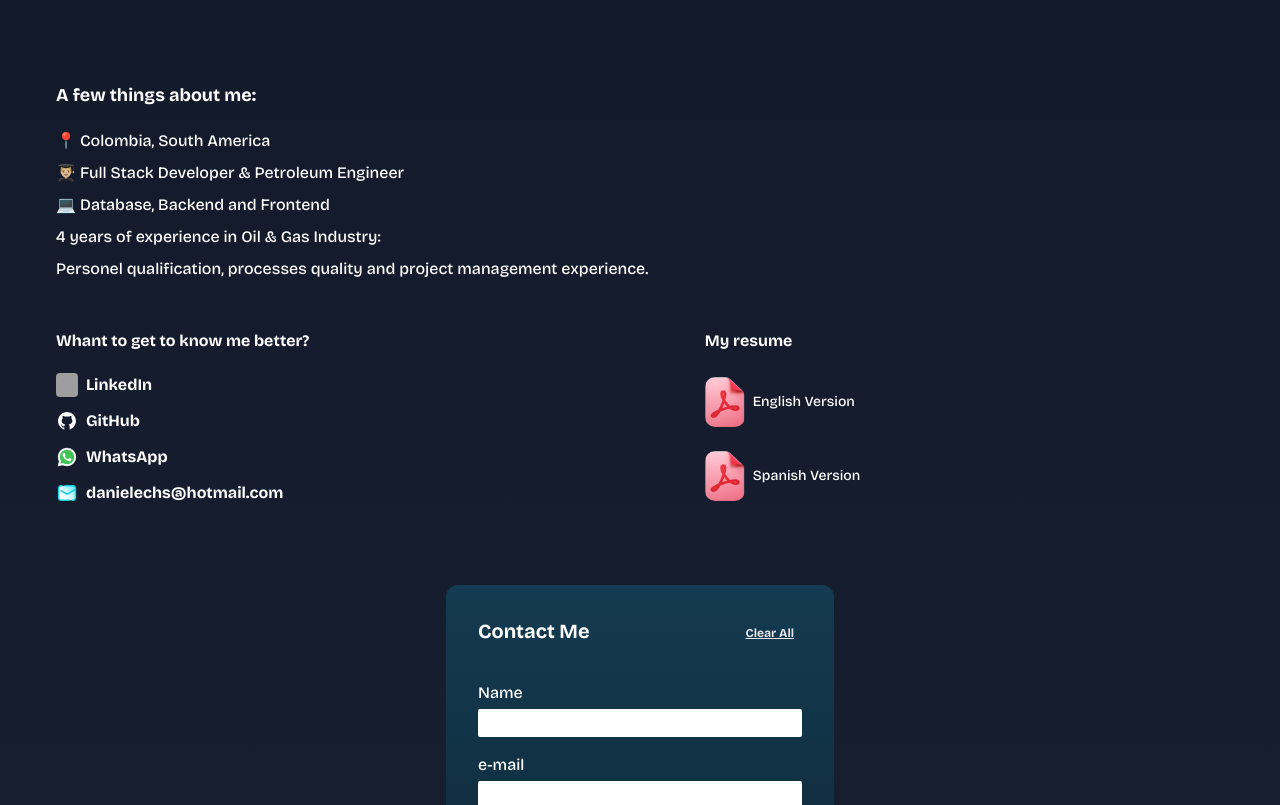
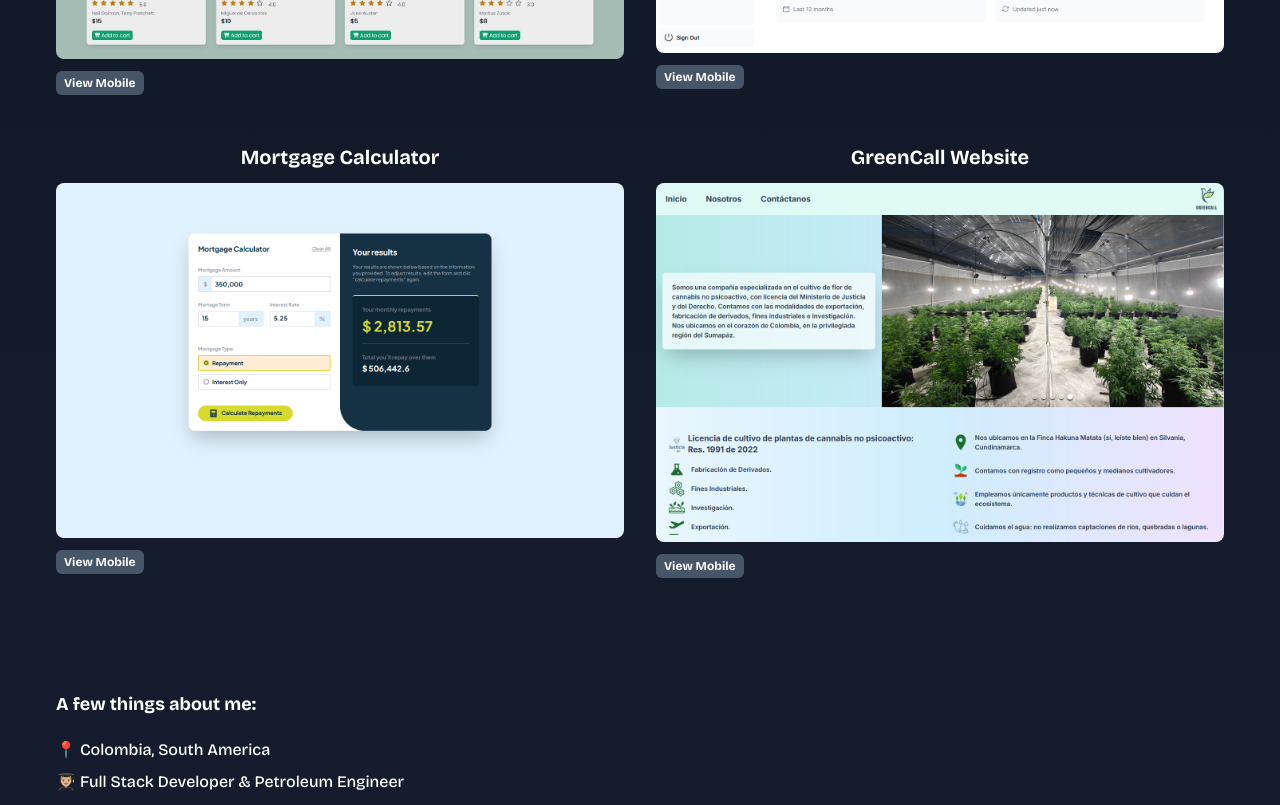
Before and after one commit to danielchavezs/portfolio, a Next.js app in the folder portfolio/: page / in a window 1280 px wide. Shown: the part 1180-1985 px from the top of the page. Built offline with nearby package versions, Linux system fonts and the light colour scheme; grey boxes are pictures that could not be loaded; a web font is replaced by a local one.

Commit message:
Added GreenCall project

```diff
--- a/portfolio/src/app/assets/seed.ts
+++ b/portfolio/src/app/assets/seed.ts
@@ -22,4 +22,11 @@ export const projects: ProjectsType = [
         description: "A simple mortgage calculator app developed in Next.js with features like conditional rendering to display results, error handling for incomplete fields, and a responsive design for desktop, tablet, and mobile devices. Key technologies include Next.js and Tailwind CSS.",
         href: "https://mortage-calculator-swart.vercel.app/"
     },
+    {
+        id: 4,
+        name: "GreenCall Website",
+        images: ["/greencall_desktop.png", "/greencall_mobile.png"],
+        description: "Corporate website for cannabis growing company in Colombia, featuring an automatic slider, informative sections, and a contact form. Built with Next.js and Tailwind CSS for styles and responsive design.",
+        href: "https://greencall.vercel.app/"
+    },
 ];
--- a/portfolio/src/app/components/projectsContainer.tsx
+++ b/portfolio/src/app/components/projectsContainer.tsx
@@ -15,7 +15,7 @@ export default function ProjectsContainer ({projects}: {projects: ProjectsType})
       }, []);
 
     return (
-        <div className="flex lg:flex-row sm:flex-col" data-aos="fade-up">
+        <div className="grid lg:grid-cols-2 sm:grid-cols-1" data-aos="fade-up">
             {projects.map((proj: ProjectType) => {
                 return (
                     <ProjectComponent
```
Also changed, not shown: portfolio/public/greencall_desktop.PNG (added), portfolio/public/greencall_mobile.png (added).
